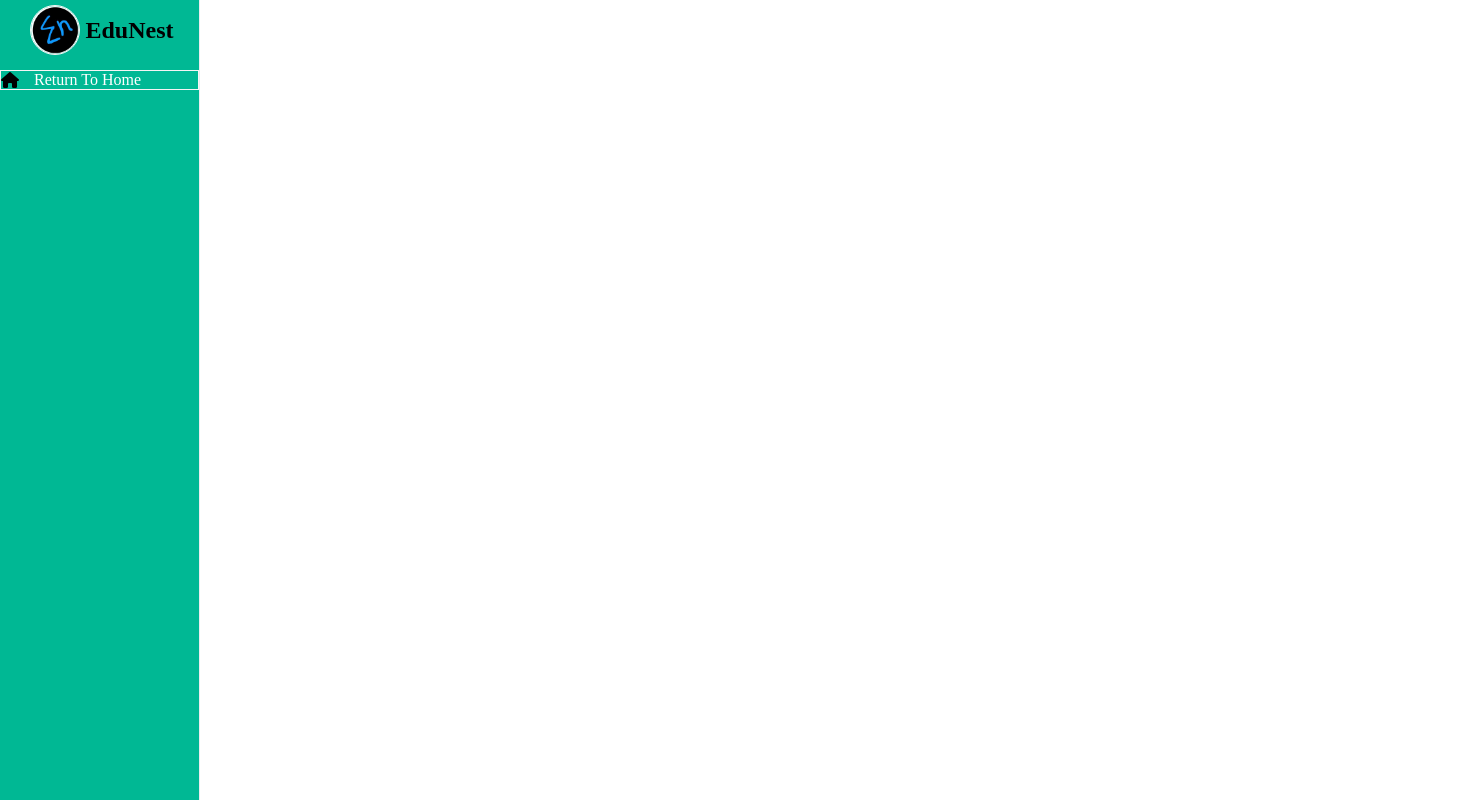
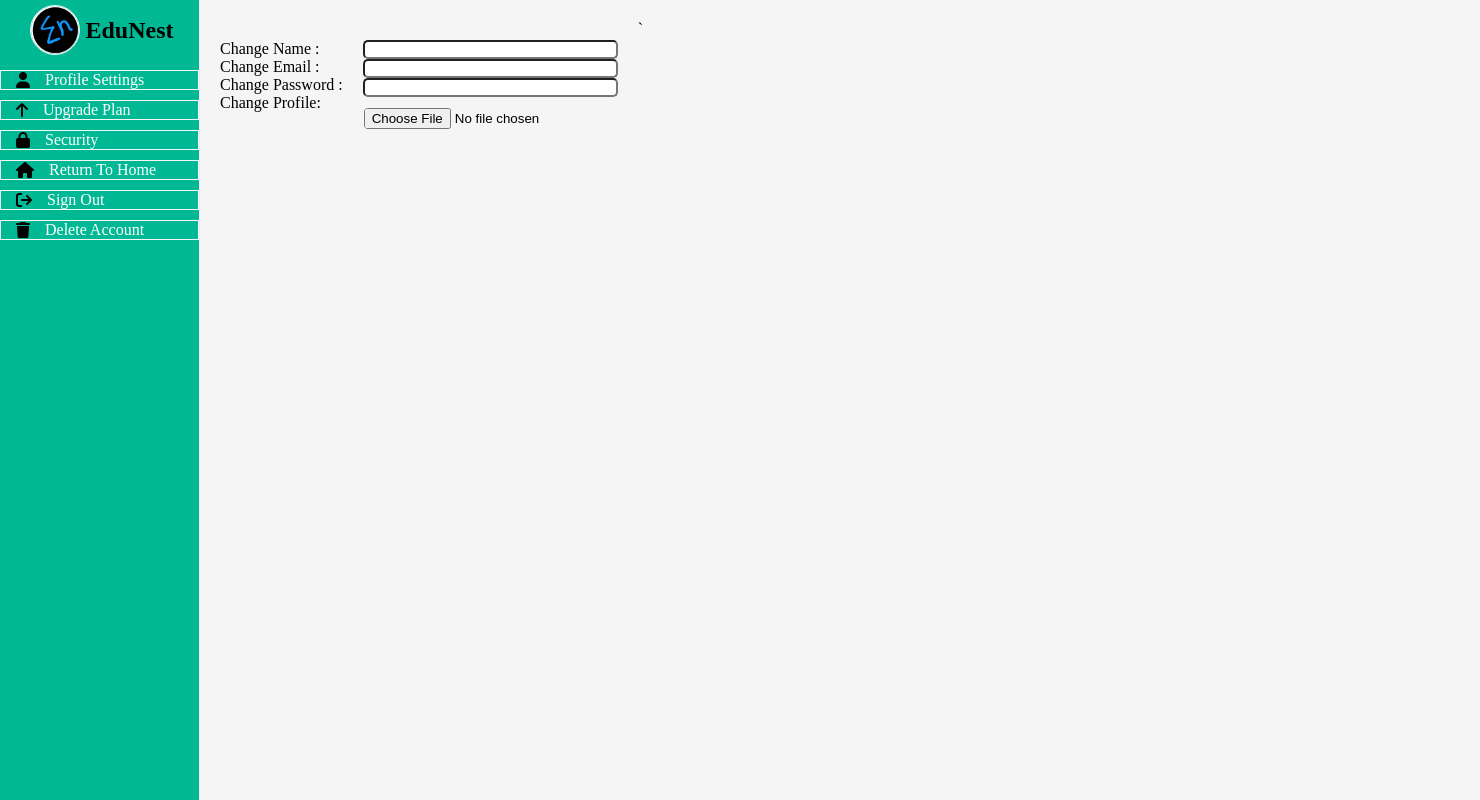
Before and after one commit to KaushalLMAO/EduNest, a plain HTML site: page settings.html in a window 1280 px wide. Shown: the whole page, 1480 px wide, since content can reach past the window. Drawn offline with Linux system fonts and the light colour scheme.

Commit message:
settings

```diff
--- a/login.css
+++ b/login.css
@@ -14,8 +14,9 @@
   flex-wrap: wrap;
 }
 .log-container {
-  width: 300px;
-  height: 70dvh;
+  padding-top: 30px;
+  width: 330px;
+  height: 500px;
   background-color: #00b894;
   border-radius: 20px;
 }
--- a/settings.css
+++ b/settings.css
@@ -2,6 +2,13 @@
   box-sizing: border-box;
   margin: 0;
   padding: 0;
+}
+body {
+  background-color: #f5f5f5;
+  height: 100%;
+}
+main {
+  height: 100%;
 }
 #sidebar {
   background-color: #00b894;
@@ -11,7 +18,6 @@
   top: 0;
   left: 0;
   width: 200px;
-  z-index: 1;
 }
 #logo {
   width: 50px;
@@ -30,13 +36,50 @@ a {
   text-decoration: none;
   color: white;
 }
-#Return {
+#Return,
+#profile,
+#signout,
+#delete,
+#upgrade,
+#security {
   display: flex;
   flex-direction: row;
   align-items: center;
   border: 1px solid #f5f5f5;
   margin-top: 10px;
 }
-#Return p {
+#Return p,
+#profile p,
+#signout p,
+#delete p,
+#upgrade p,
+#security p {
+  margin-left: 15px;
+  color: white;
+  cursor: pointer;
+}
+i {
   margin-left: 15px;
 }
+#contents {
+  margin-left: 200px;
+  padding: 20px;
+  height: 100%;
+  width: 100%;
+}
+.change {
+  display: flex;
+  flex-direction: row;
+  height: 70px;
+}
+#labels,
+#inputs {
+  display: flex;
+  flex-direction: column;
+  margin-right: 20px;
+  padding-top: 20px;
+  justify-content: space-between;
+}
+input {
+  border-radius: 5px;
+}
--- a/settings.html
+++ b/settings.html
@@ -6,24 +6,61 @@
     <title>EduNest-Settings</title>
     <link rel="shortcut icon" href="EduNest.png" type="image/x-icon" />
     <link rel="stylesheet" href="settings.css" />
-    <link rel="stylesheet" href="https://cdnjs.cloudflare.com/ajax/libs/font-awesome/6.5.1/css/all.min.css" />
-
+    <link
+      rel="stylesheet"
+      href="https://cdnjs.cloudflare.com/ajax/libs/font-awesome/6.5.1/css/all.min.css"
+    />
   </head>
   <body>
     <main>
       <div id="sidebar">
         <div id="head">
-            <img src="EduNest.png" alt="EduNest" id="logo" />
-            <h2>EduNest</h2>
+          <img src="EduNest.png" alt="EduNest" id="logo" />
+          <h2>EduNest</h2>
+        </div>
+        <div id="profile">
+          <i class="fa-solid fa-user"></i>
+          <p>Profile Settings</p>
+        </div>
+        <div id="upgrade">
+          <i class="fa-solid fa-arrow-up"></i>
+          <p>Upgrade Plan</p>
+        </div>
+        <div id="security">
+          <i class="fa-solid fa-lock"></i>
+          <p>Security</p>
         </div>
         <div id="Return">
-            <i class="fa-solid fa-house"></i>
-        <a href="index.html"><p>Return To Home</p></a>
+          <i class="fa-solid fa-house"></i>
+          <a href="index.html"><p>Return To Home</p></a>
         </div>
-
+        <div id="signout">
+          <i class="fa-solid fa-sign-out"></i>
+          <p>Sign Out</p>
+        </div>
+        <div id="delete">
+          <i class="fa-solid fa-trash"></i>
+          <p>Delete Account</p>
         </div>
       </div>
-      <div id="contents"></div>
+      <div id="contents">
+        <div class="change">
+          <section id="labels">
+            <label for="name">Change Name :</label>
+            <label for="email">Change Email :</label>
+            <label for="password">Change Password :</label>
+            <label for="profile">Change Profile:</label>
+          </section>
+          <section id="inputs">
+            <input type="text" id="name" />
+            <input type="email" id="email" />
+            <input type="password" id="password" />
+            <input type="file" id="profile" />
+          </section>
+          `
+        </div>
+      </div>
     </main>
+    <script src="settings.js"></script>
   </body>
 </html>
--- a/settings.js
+++ b/settings.js
@@ -0,0 +1,47 @@
+//logout && delete
+const deletess = document.querySelector("#delete");
+if (deletess) {
+  deletess.addEventListener("click", (e) => {
+    if (localStorage.getItem("email") === null) {
+      alert("Please login first");
+    } else {
+      if (confirm("Are you sure you want to delete your account?")) {
+        localStorage.clear();
+        window.location.href = "login.html";
+      }
+    }
+  });
+}
+const signout = document.querySelector("#signout");
+signout.addEventListener("click", (e) => {
+  if (localStorage.getItem("email") === null) {
+    alert("Please login first");
+  } else {
+    window.location.href = "login.html";
+  }
+});
+
+// profile settings
+let profilesettings = document.getElementById("profile");
+let content = document.getElementById("contents");
+if (profilesettings) {
+  profilesettings.addEventListener("click", (e) => {
+    if (localStorage.getItem("email") === null) {
+      alert("Please login first");
+    } else {
+      content.innerHTML = ` <div class="change">
+          <section id="labels">
+            <label for="name">Change Name :</label>
+            <label for="email">Change Email :</label>
+            <label for="password">Change Password :</label>
+            <label for="profile">Change Profile:</label>
+          </section>
+          <section id="inputs">
+            <input type="text" id="name" />
+            <input type="email" id="email" />
+            <input type="password" id="password" />
+            <input type="file" id="profile" />
+          </section>`;
+    }
+  });
+}
```
Also changed, not shown: 1 other file.
